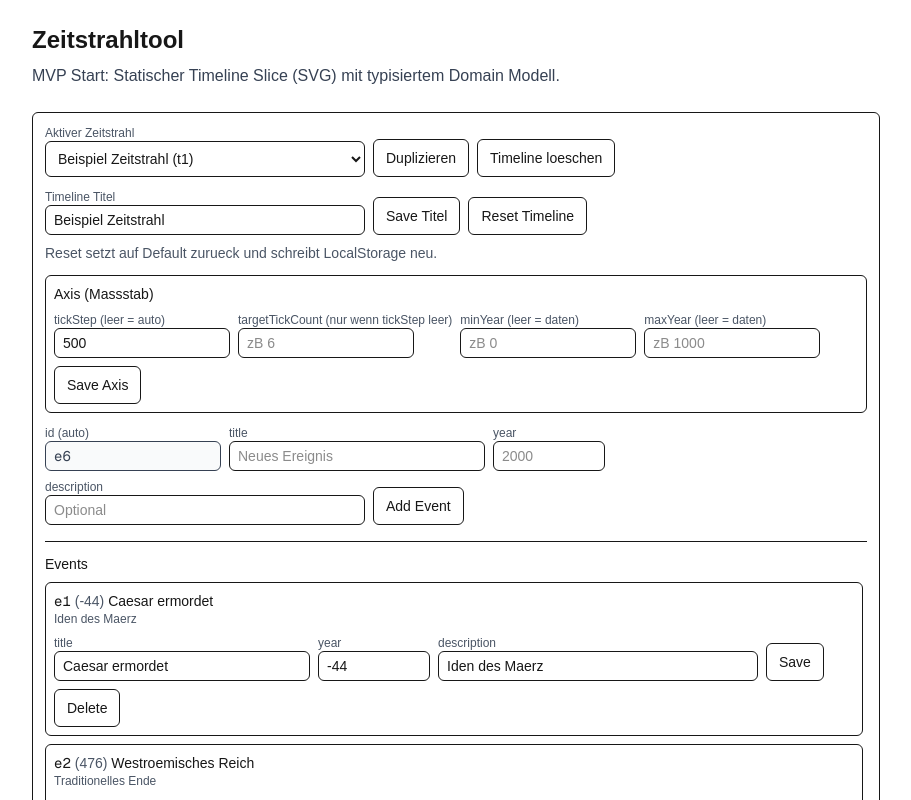
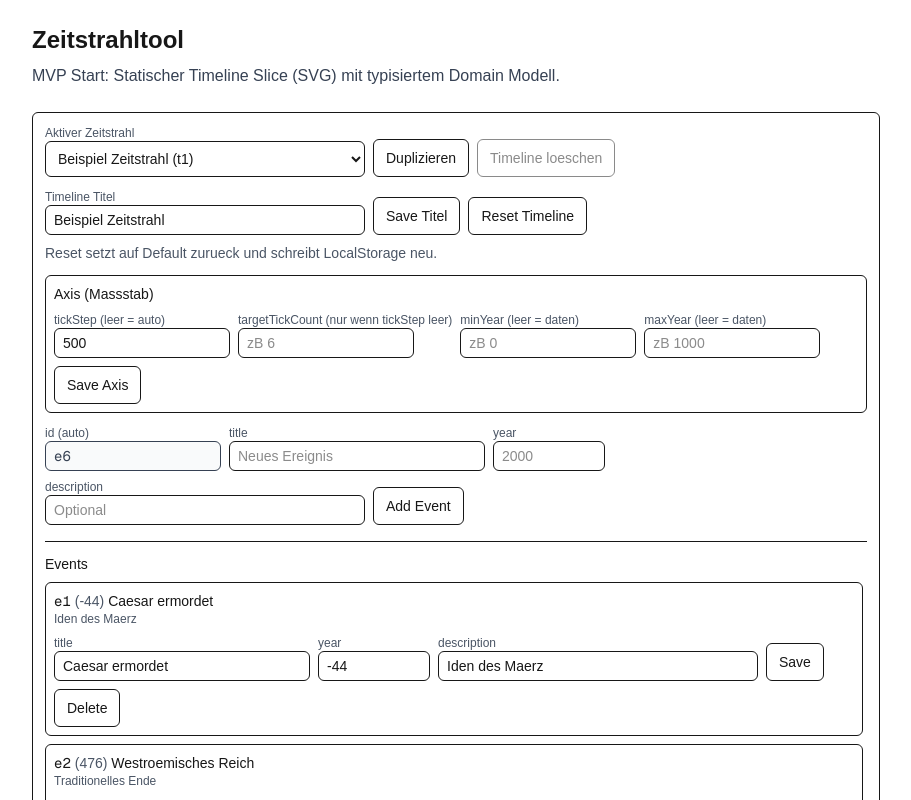
Before and after one commit to theAC1/Zeitstrahltool, a Next.js app in the folder web/: page / in a window 1280 px wide. Shown: the top 800 px of the page, without its empty margins (184-1095 px from the left). Built offline with nearby package versions, Linux system fonts and the light colour scheme.

Commit message:
ux: disable delete timeline button when only one exists

```diff
--- a/web/src/components/timeline/TimelineControls.tsx
+++ b/web/src/components/timeline/TimelineControls.tsx
@@ -441,7 +441,9 @@ export function TimelineControls() {
 
         <button
           type="button"
-          className="cursor-pointer rounded-md border px-3 py-2 text-sm"
+          disabled={timelines.length <= 1}
+          aria-disabled={timelines.length <= 1}
+          className={timelines.length <= 1 ? "rounded-md border px-3 py-2 text-sm opacity-50" : "cursor-pointer rounded-md border px-3 py-2 text-sm"}
           onClick={() => {
             dispatch({ type: "timeline/delete", payload: { id: activeTimelineId } });
             setError(null);
```
